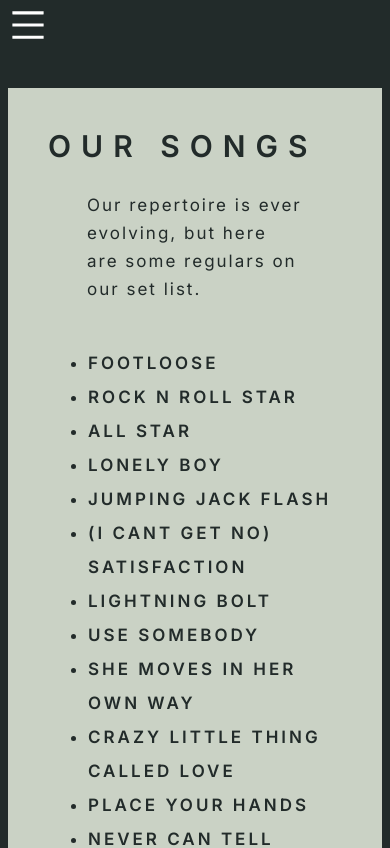
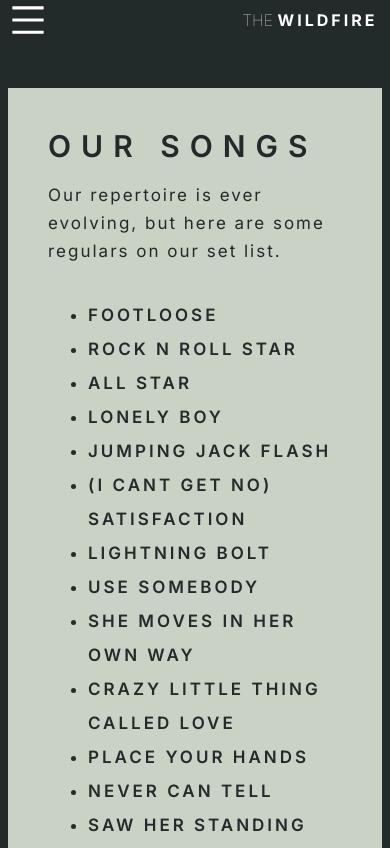
Before and after one commit to Dan-Sutton/the-wildfire-remake, a Next.js app: page /songs in a window 390 px wide. Shown: the top 848 px of the page. Built offline with nearby package versions, Linux system fonts and the light colour scheme.

Commit message:
Minimum product complete

```diff
--- a/app/components/navbar.module.css
+++ b/app/components/navbar.module.css
@@ -66,6 +66,7 @@
   color: var(--primary);
   font-size: 35px;
   margin-bottom: 30px;
+  font-weight: 500;
 }
 
 .links {
@@ -124,10 +125,17 @@
 }
 
 @media (max-width: 768px) {
+  .siteName {
+    position: absolute;
+    display: flex;
+    justify-content: flex-end;
+    top: 25%;
+    right: 18%;
+  }
   .hamburgerIcon {
     opacity: 1;
     position: absolute;
-    top: 5px;
+    top: 0;
     left: 0;
     transition: all 0.5s;
   }
@@ -135,7 +143,7 @@
   .hamburgerIconClose {
     opacity: 0;
     position: absolute;
-    top: 5px;
+    top: 0;
     left: 0;
     font-size: 40px;
     transition: all 0.5s;
@@ -144,11 +152,6 @@
     display: none;
   }
 
-  .the,
-  .wildfire {
-    display: none;
-  }
-
   .hamburgerContain {
     display: contents;
   }
--- a/app/components/navbar.tsx
+++ b/app/components/navbar.tsx
@@ -69,7 +69,7 @@
         </div>
       </div>
 
-      <div>
+      <div className={styles.siteName}>
         <span>
           <span className={styles.the}>THE </span>
           <span className={styles.wildfire}>WILDFIRE</span>
--- a/app/page.js
+++ b/app/page.js
@@ -165,9 +165,9 @@
         </div>
       </section>
 
-      <div className={styles.packagesSpacer}></div>
+      <div className={styles.packagesSpacer} id="contact"></div>
 
-      <section className={styles.contact} id="contact">
+      <section className={styles.contact}>
         <h2>CONTACT</h2>
         <form ref={form} onSubmit={sendEmail}>
           <div className={styles.contactInput}>
--- a/app/songs/songs.module.css
+++ b/app/songs/songs.module.css
@@ -68,4 +68,8 @@
   .songsList ul {
     margin: none;
   }
+
+  .info > p {
+    padding: 0;
+  }
 }
```
Also changed, not shown: app/page.module.css (+8 -1 lines).
